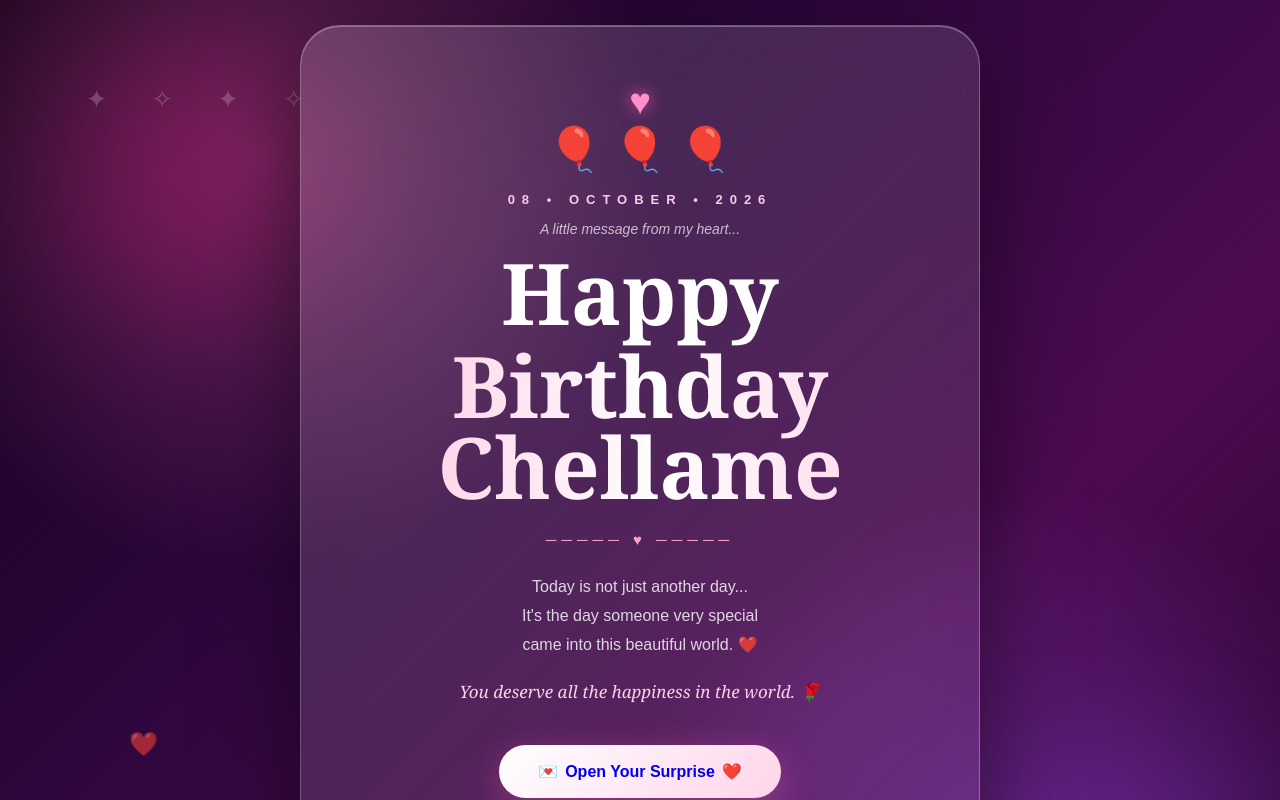
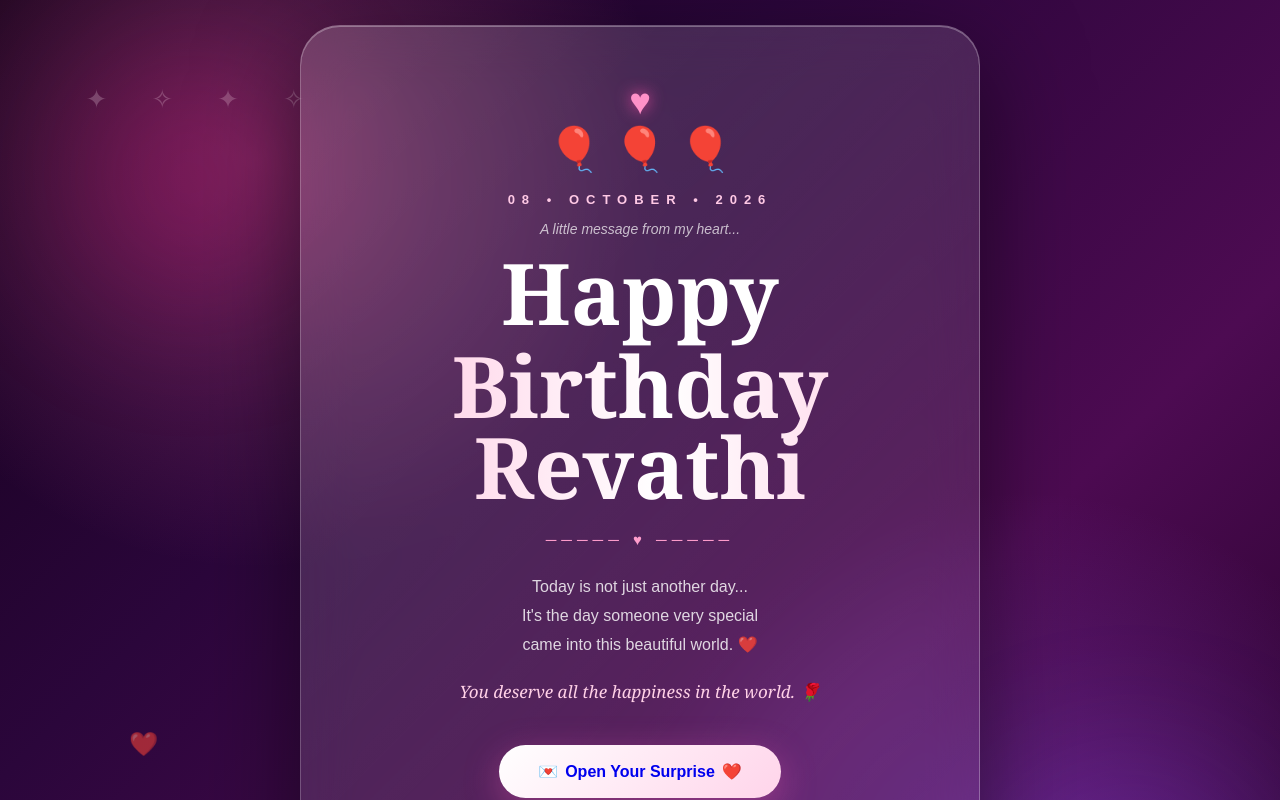
Before and after one commit to gopi081019/BirthdayWish, a React (Vite) app: page / in a window 1280 px wide. Shown: the top 800 px of the page. Built offline with nearby package versions, Linux system fonts and the light colour scheme.

Commit message:
Update BirthdayWish.jsx

```diff
--- a/src/BirthdayWish.jsx
+++ b/src/BirthdayWish.jsx
@@ -61,7 +61,7 @@ export default function BirthdayWish() {
 
         <h1>
           Happy
-          <span>Birthday Chellame</span>
+          <span>Birthday Revathi</span>
         </h1>
 
         <div className="heart-line">
```
